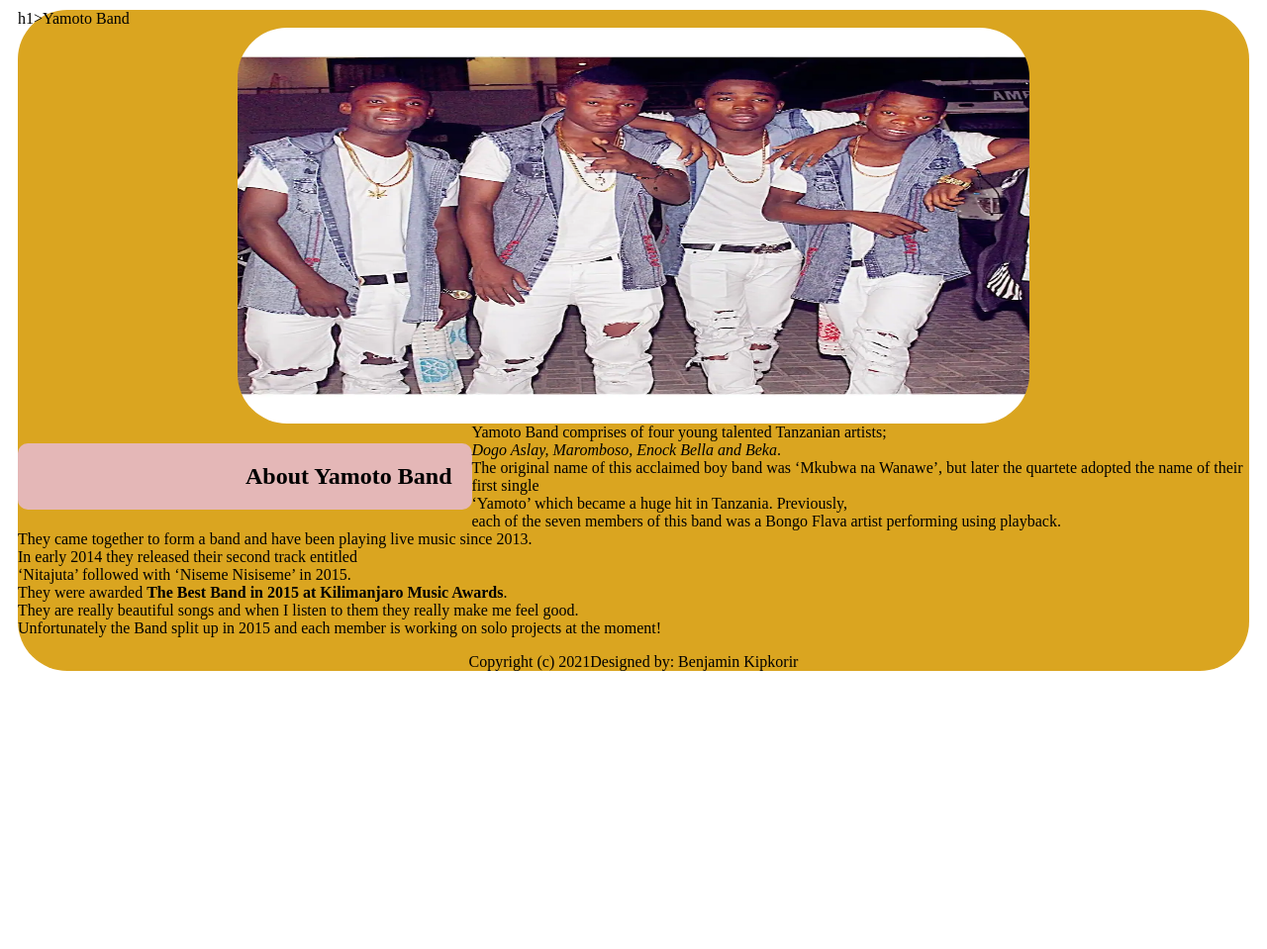
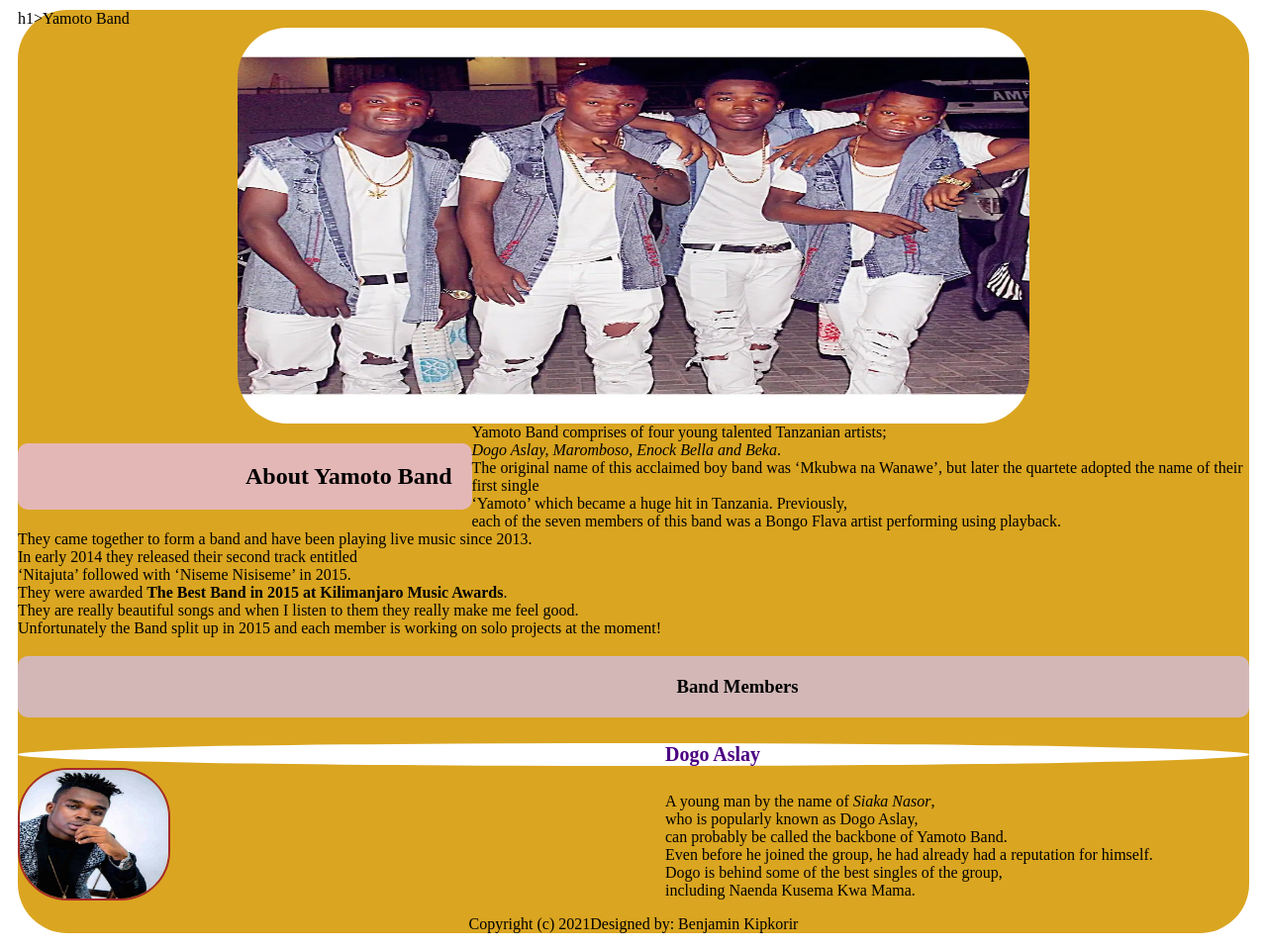
Before and after one commit to Kipkorir2017/Favorite-Band-project, a plain HTML site: page index.html in a window 1280 px wide. Shown: the whole page at 99% size. Before the commit the page ends 800 px from the top, so only its background shows below. Drawn offline with Linux system fonts and the light colour scheme.

Commit message:
Added Aslay profile

```diff
--- a/index.html
+++ b/index.html
@@ -26,7 +26,18 @@
     They are really beautiful songs and when I listen to them they really make me feel good.<br>
     Unfortunately the Band split up in 2015 and each member is working on solo projects at the moment!
     </p>
-
+    <h3 id="band">Band Members</h3>
+    <div id="parent">
+    <img class="member" src="images/aslay.jpg" alt="Dogo Aslay">
+    <h4> Dogo Aslay</h4>
+    <p id="two">
+    A young man by the name of <em>Siaka Nasor</em>,<br>
+    who is popularly known as Dogo Aslay, <br>
+    can probably be called the backbone of Yamoto Band.<br>
+    Even before he joined the group, he had already had a reputation for himself.<br>
+    Dogo is behind some of the best singles of the group, <br>
+    including Naenda Kusema Kwa Mama.
+    </div>
 
 
     <footer class="owner">
```
